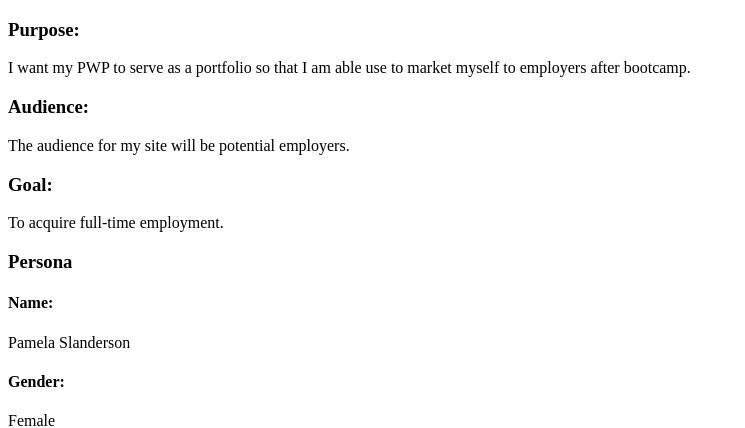
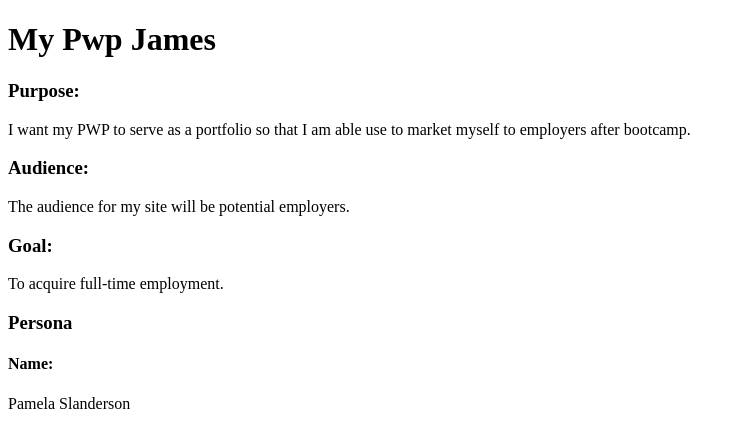
Before and after one commit to jticer4/my-pwp-james, a PHP site: page /milestone-1.php in a window 1280 px wide. Shown: the top 428 px of the page, without its empty margins (0-745 px from the left). Run offline with PHP 8.4, Linux system fonts and the light colour scheme.

Commit message:
added in a h1 element

```diff
--- a/public_html/documentation/milestone-1.php
+++ b/public_html/documentation/milestone-1.php
@@ -5,6 +5,7 @@
 		<title>My PWP</title>
 	</head>
 	<body>
+		<h1>My Pwp James</h1>
 		<h3>Purpose:</h3>
 			<p>I want my PWP to serve as a portfolio so that I am able use to market myself to employers after bootcamp.</p>
 		<h3>Audience:</h3>
```
